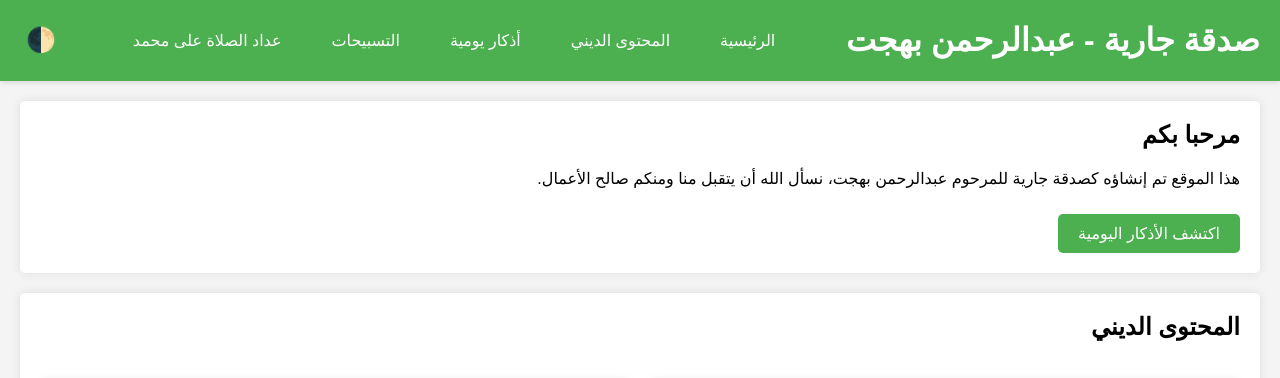
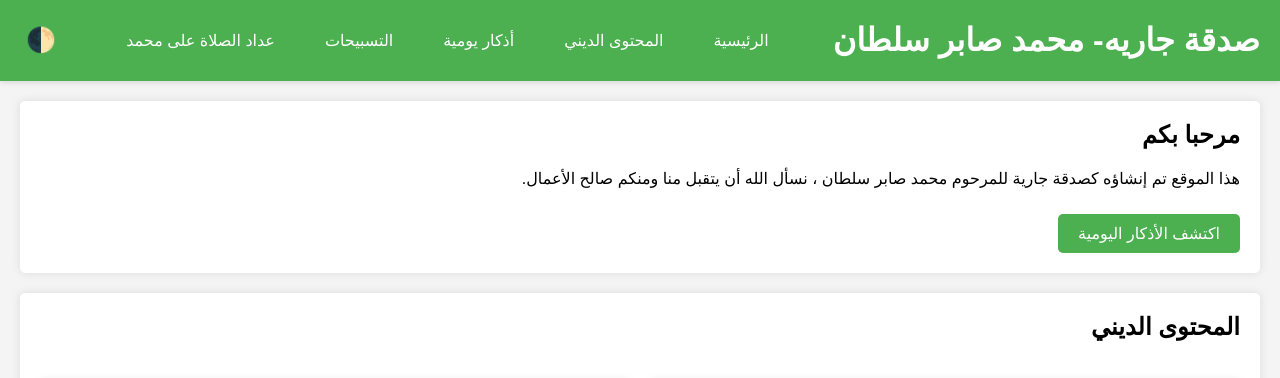
Before and after one commit to mohamed137m/sadka00, a plain HTML site: page index.html in a window 1280 px wide. Shown: the top 378 px of the page. Drawn offline with Linux system fonts and the light colour scheme.

Commit message:
Update index.html

```diff
--- a/index.html
+++ b/index.html
@@ -221,7 +221,7 @@
 </head>
 <body>
     <header>
-        <h1>صدقة جارية - عبدالرحمن بهجت</h1>
+        <h1>صدقة جاريه- محمد صابر سلطان</h1>
         <nav>
             <ul>
                 <li><a href="#intro">الرئيسية</a></li>
@@ -237,7 +237,7 @@
     <main>
         <section id="intro" class="section">
             <h2>مرحبا بكم</h2>
-            <p>هذا الموقع تم إنشاؤه كصدقة جارية للمرحوم  عبدالرحمن بهجت، نسأل الله أن يتقبل منا ومنكم صالح الأعمال.</p>
+            <p>هذا الموقع تم إنشاؤه كصدقة جارية للمرحوم  محمد صابر سلطان ، نسأل الله أن يتقبل منا ومنكم صالح الأعمال.</p>
             <a href="#daily-prayer" class="btn">اكتشف الأذكار اليومية</a>
         </section>
 
```
